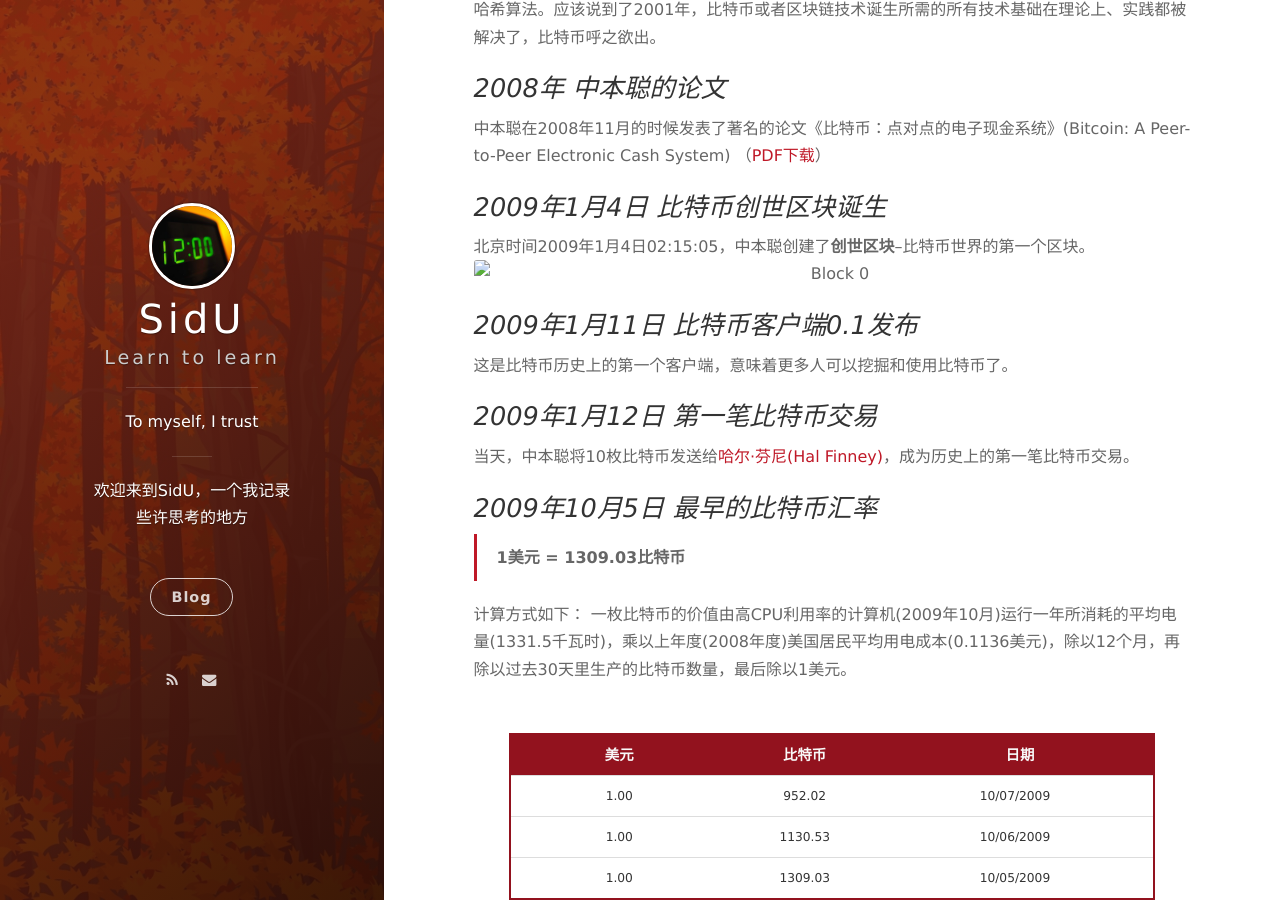
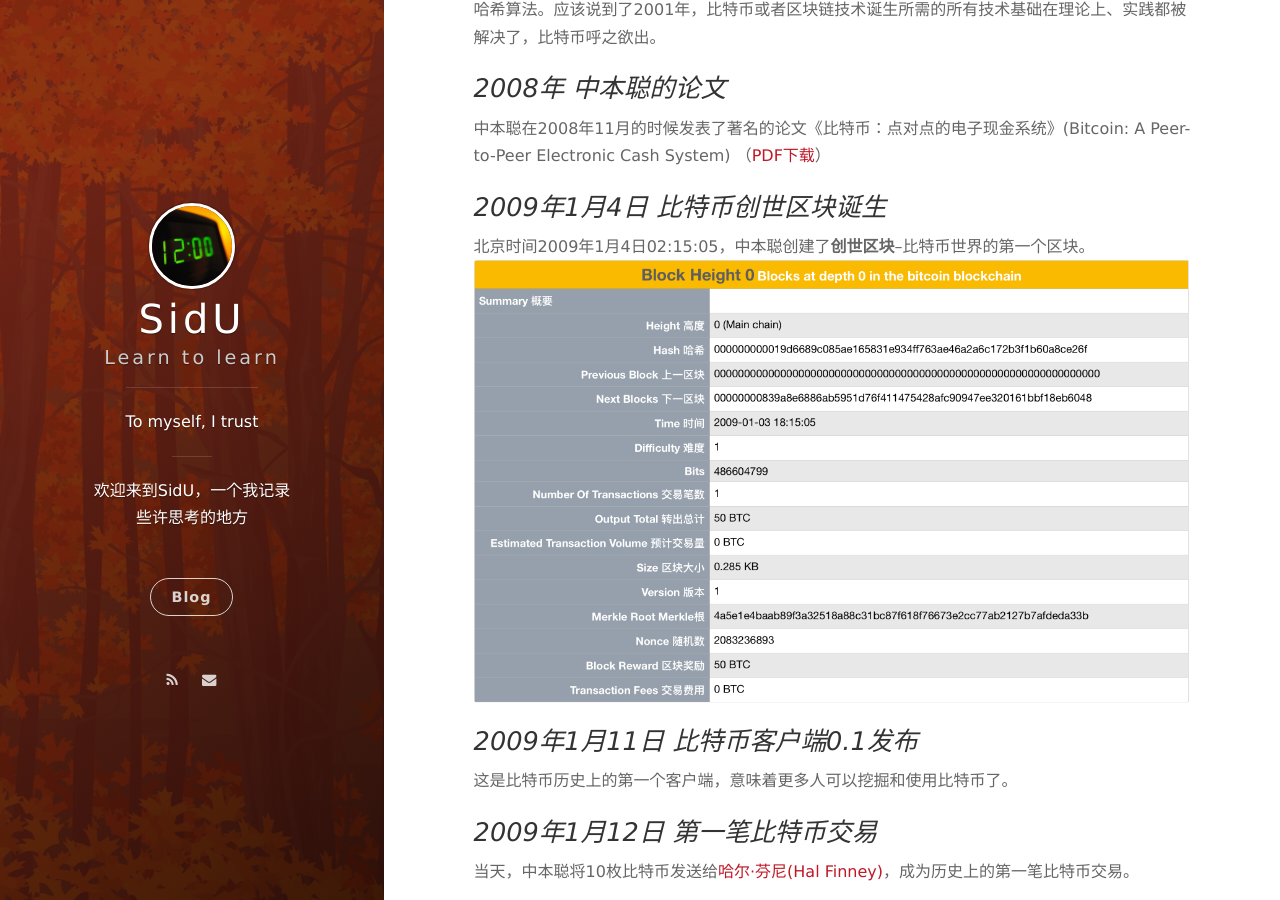
Before and after one commit to sidney-zhu/sidney-zhu.github.io, a Jekyll site: the page built from _posts/2018-11-28-blockchain_history.md, in a window 1280 px wide and 900 px high, scrolled down 3832 px. Built offline with Jekyll 4.4.1, drawn with Linux system fonts in a browser that asks for light colours; nearby versions of some CDN libraries; comment, search, counter and statistics services are not loaded.

Commit message:
updated images dir

```diff
--- a/_posts/2018-11-28-blockchain_history.md
+++ b/_posts/2018-11-28-blockchain_history.md
@@ -94,7 +94,7 @@ NSA发布了SHA-2系列算法，其中就包括目前应用最广的**SHA-256**
 
 ### *2009年1月4日 比特币创世区块诞生*
 北京时间2009年1月4日02:15:05，中本聪创建了**创世区块**--比特币世界的第一个区块。
-![Block 0](../assets/images/block_0_0.png)
+![Block 0](/assets/images/block_0_0.png)
 
 ### *2009年1月11日 比特币客户端0.1发布*
 这是比特币历史上的第一个客户端，意味着更多人可以挖掘和使用比特币了。
```
